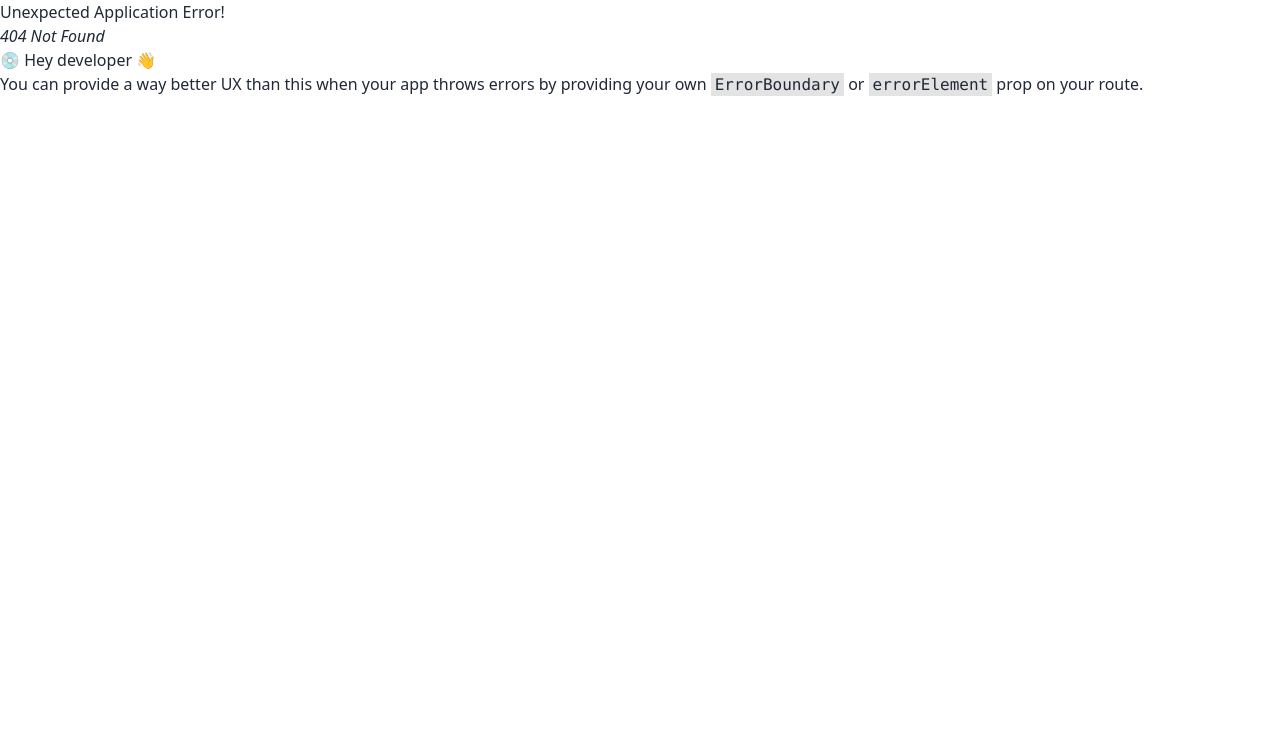
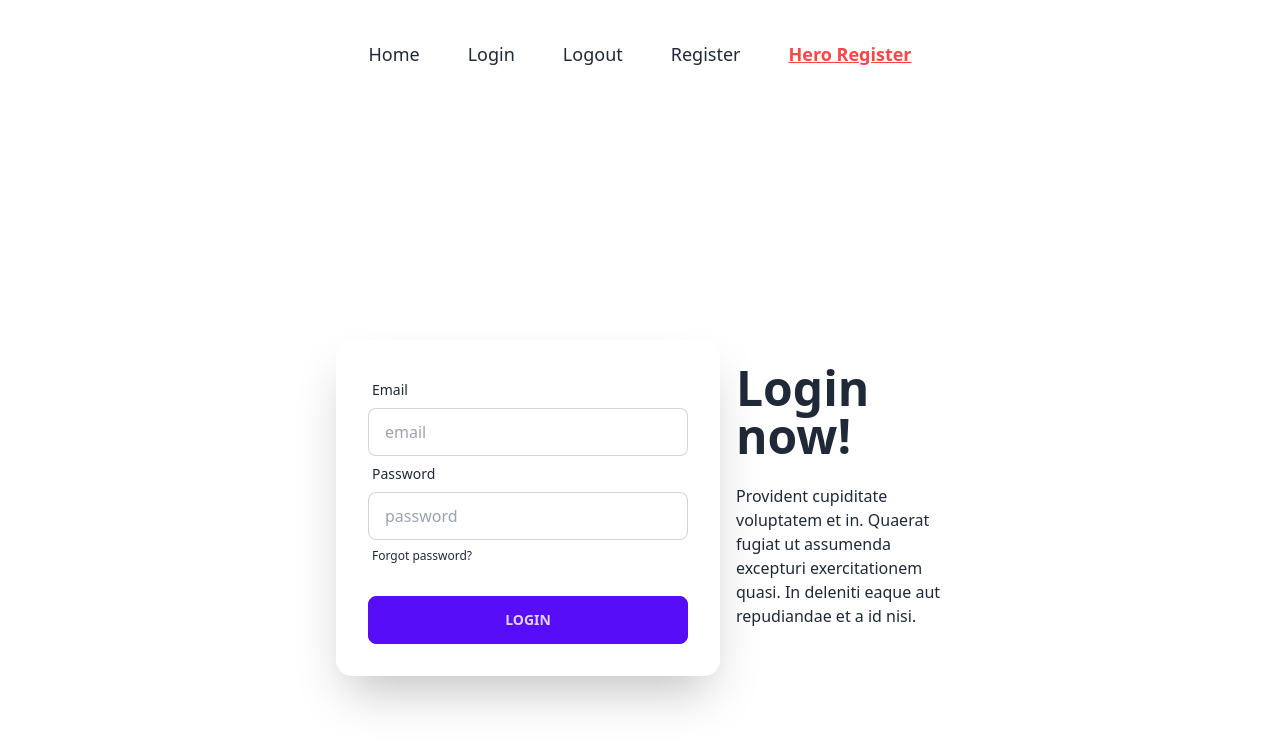
Before and after one commit to sadmanryanriad/module-50-user-authentication, a React (Vite) app: page /heroRegister in a window 1280 px wide. Before the commit this address had no page. Shown: the top 748 px of the page. Built offline with nearby package versions, Linux system fonts and the light colour scheme.

Commit message:
Register added

```diff
--- /dev/null
+++ b/src/components/HeroRegister/HeroRegister.jsx
@@ -0,0 +1,47 @@
+
+const HeroRegister = () => {
+
+    const handleSubmit = e =>{
+        e.preventDefault();
+        const email = e.target.email.value;
+        const password = e.target.password.value;
+        console.log(email,password);
+    }
+
+    return (
+        <div className="hero min-h-screen w-1/2 ">
+            <div className="hero-content flex-col lg:flex-row-reverse">
+                <div className="text-center lg:text-left">
+                    <h1 className="text-5xl font-bold">Login now!</h1>
+                    <p className="py-6">Provident cupiditate voluptatem et in. Quaerat fugiat ut assumenda excepturi exercitationem quasi. In deleniti eaque aut repudiandae et a id nisi.</p>
+                </div>
+                <div className="card flex-shrink-0 w-full max-w-sm shadow-2xl bg-base-100">
+                    <div className="card-body">
+                        <form onSubmit={handleSubmit} >
+                            <div className="form-control">
+                                <label className="label">
+                                    <span className="label-text">Email</span>
+                                </label>
+                                <input type="email" placeholder="email" className="input input-bordered" name="email" />
+                            </div>
+                            <div className="form-control">
+                                <label className="label">
+                                    <span className="label-text">Password</span>
+                                </label>
+                                <input type="password" placeholder="password" className="input input-bordered" name="password" />
+                                <label className="label">
+                                    <a href="#" className="label-text-alt link link-hover">Forgot password?</a>
+                                </label>
+                            </div>
+                            <div className="form-control mt-6">
+                                <button className="btn btn-primary">Login</button>
+                            </div>
+                        </form>
+                    </div>
+                </div>
+            </div>
+        </div>
+    );
+};
+
+export default HeroRegister;
--- a/src/components/NavBar/NavBar.jsx
+++ b/src/components/NavBar/NavBar.jsx
@@ -4,6 +4,10 @@
     return (
         <div className="w-full flex justify-center my-10 ">
                 <div className="flex gap-12 text-lg my-5 md:m-0">
+                    <NavLink
+                        to="/"
+                        className={({ isActive, isPending }) =>
+                            isPending ? "pending" : isActive ? "text-[#FF444A] underline font-bold" : ""}>Home</NavLink>
                     <NavLink
                         to="/login"
                         className={({ isActive, isPending }) =>
@@ -12,6 +16,14 @@
                         to="/logout"
                         className={({ isActive, isPending }) =>
                             isPending ? "pending" : isActive ? "text-[#FF444A] underline font-bold" : ""}>Logout</NavLink>
+                    <NavLink
+                        to="/register"
+                        className={({ isActive, isPending }) =>
+                            isPending ? "pending" : isActive ? "text-[#FF444A] underline font-bold" : ""}>Register</NavLink>
+                    <NavLink
+                        to="/heroregister"
+                        className={({ isActive, isPending }) =>
+                            isPending ? "pending" : isActive ? "text-[#FF444A] underline font-bold" : ""}>Hero Register</NavLink>
                 </div>
     </div>
     );
--- /dev/null
+++ b/src/components/Register/Register.jsx
@@ -0,0 +1,24 @@
+
+const Register = () => {
+
+    const handleSubmit = e =>{
+        e.preventDefault();
+        console.log(e.target.email.value);
+    }
+
+    return (
+        <div className="">
+            <h2 className="text-3xl mb-10 text-center">Register</h2>
+            <form onSubmit={handleSubmit}>
+                <input className="border mb-3 py-1 pl-3 pr-28 rounded-lg" type="email" placeholder="Email address" name="email" />
+                <br />
+                <input className="border mb-3 py-1 pl-3 pr-28 rounded-lg" type="text" placeholder="Password" name="password" />
+                <br />
+                <input className="btn btn-secondary text-white w-1/2" type="submit"  />
+                <br />
+            </form>
+        </div>
+    );
+};
+
+export default Register;
--- a/src/components/Root/Root.jsx
+++ b/src/components/Root/Root.jsx
@@ -5,7 +5,9 @@
     return (
         <div>
             <NavBar></NavBar>
+            <div className="w-full flex justify-center">
             <Outlet></Outlet>
+            </div>
         </div>
     );
 };
```
Also changed, not shown: src/main.jsx (+10 -0 lines).
